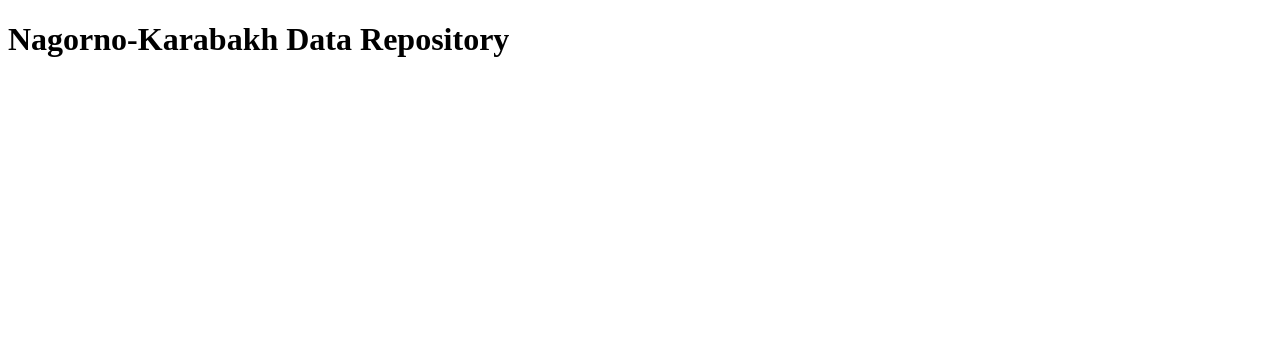
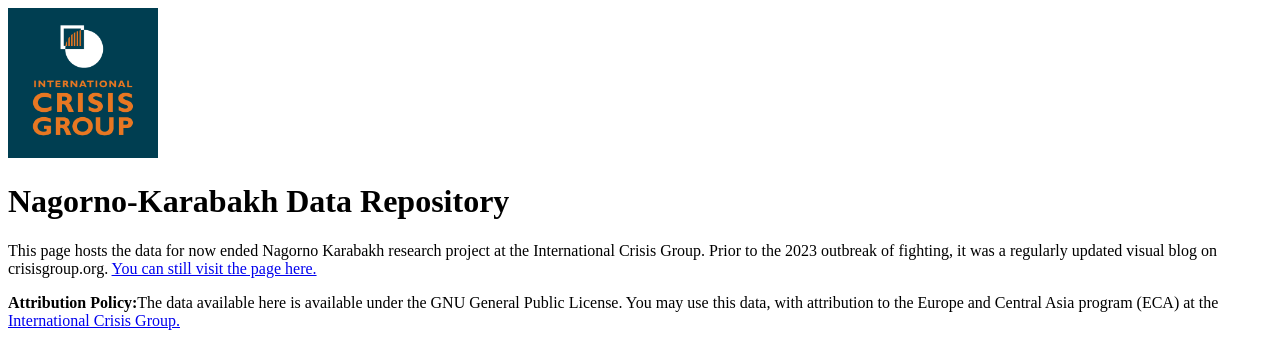
Before and after one commit to CrisisGroup/nk-data-repo, a plain HTML site: page index.html in a window 1280 px wide. Drawn offline with Linux system fonts and the light colour scheme; no server answers.

Commit message:
data repository text

```diff
--- a/index.html
+++ b/index.html
@@ -4,9 +4,13 @@
     <meta charset="UTF-8">
     <meta name="viewport" content="width=device-width, initial-scale=1.0">
     <title>Nagorno-Karabakh Data Repository</title>
+    <link rel="icon" type="image/x-icon" href="favicon.ico">
 </head>
 <body>
+    <img src="icg_logo.png" height="150" width="150" />
     <h1>Nagorno-Karabakh Data Repository</h1>
+    <p>This page hosts the data for now ended Nagorno Karabakh research project at the International Crisis Group. Prior to the 2023 outbreak of fighting, it was a regularly updated visual blog on crisisgroup.org. <a href="https://www.crisisgroup.org/content/nagorno-karabakh-conflict-visual-explainer" target="_blank"> You can still visit the page here.</a></p>
+    <p><strong>Attribution Policy:</strong>The data available here is available under the GNU General Public License. You may use this data, with attribution to the Europe and Central Asia program (ECA) at the <a href="https://www.crisisgroup.org/" target="_blank">International Crisis Group.</a></p>
     <ul id="file-list"></ul>
 
     <script>
```
Also changed, not shown: favicon.ico (added), icg_logo.png (added).
